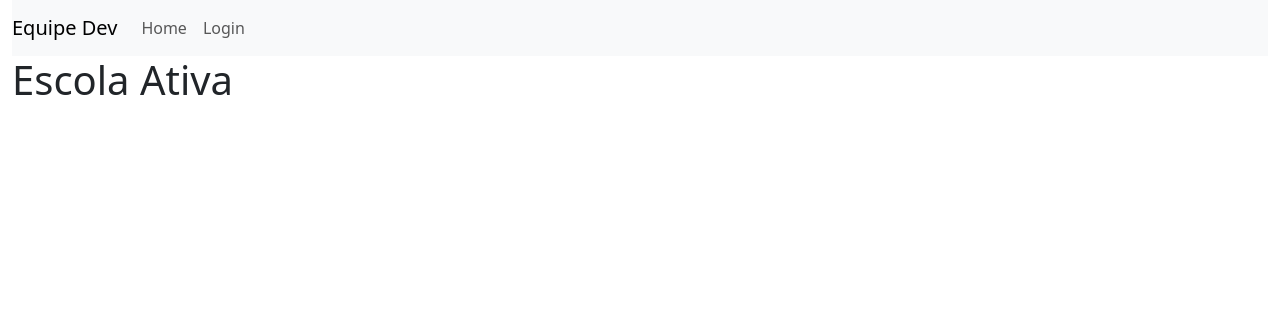
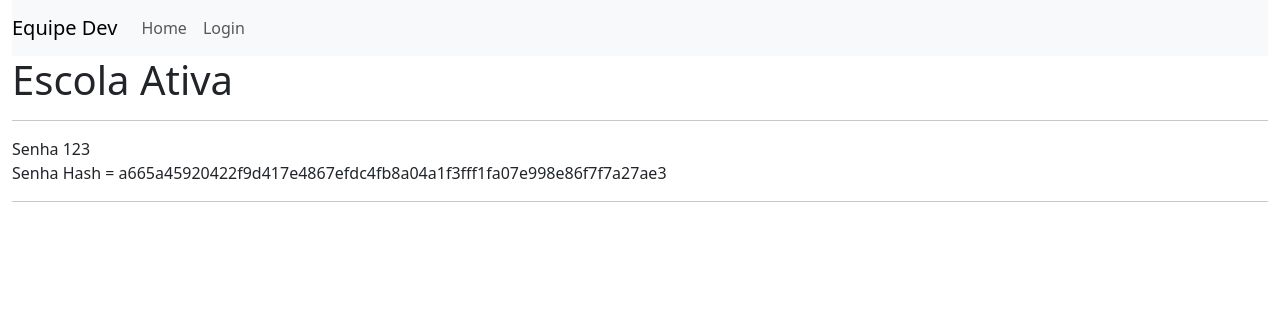
Before and after one commit to kizumba/escolaativa, a Flask app: page / in a window 1280 px wide. Shown: the top 316 px of the page. Run offline with Flask 3, Linux system fonts and the light colour scheme; data that the repository does not hold is empty.

Commit message:
Home senha 123 em hash

```diff
--- a/app.py
+++ b/app.py
@@ -35,6 +35,7 @@ def hash(txt):
 
 @app.route('/')
 def index():
+    print('Senha hash')
     print(hash('123'))
 
     usuarios = Usuario.query.all()
--- a/templates/index.html
+++ b/templates/index.html
@@ -3,7 +3,10 @@
 {% block conteudo %}
 
 <H1>Escola Ativa</H1>
-
+<hr>
+Senha 123 <br>
+Senha Hash = a665a45920422f9d417e4867efdc4fb8a04a1f3fff1fa07e998e86f7f7a27ae3
+<hr>
 <ul class="list-group">
     {% for usuario in usuarios %}
         <li class="list-group-item">Nome: {{usuario.nome}}</li>
```
